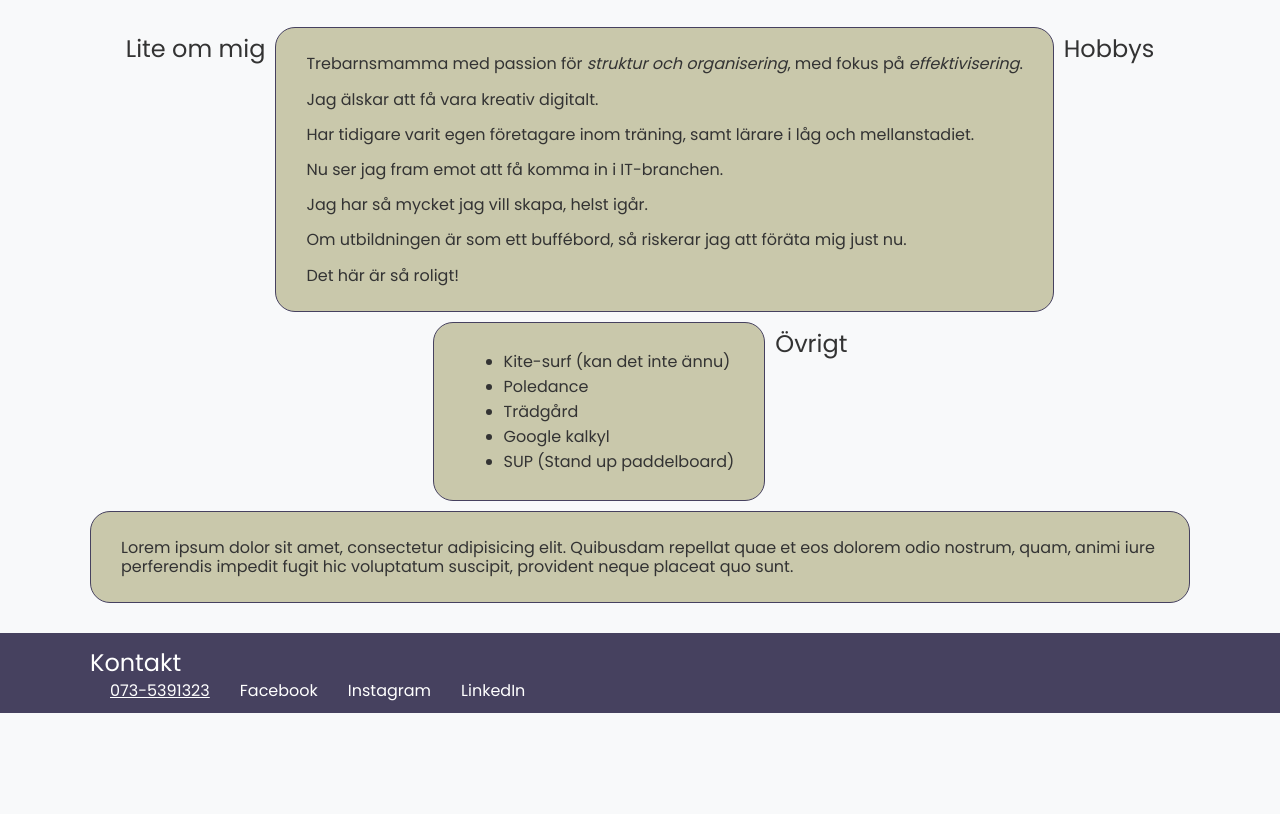
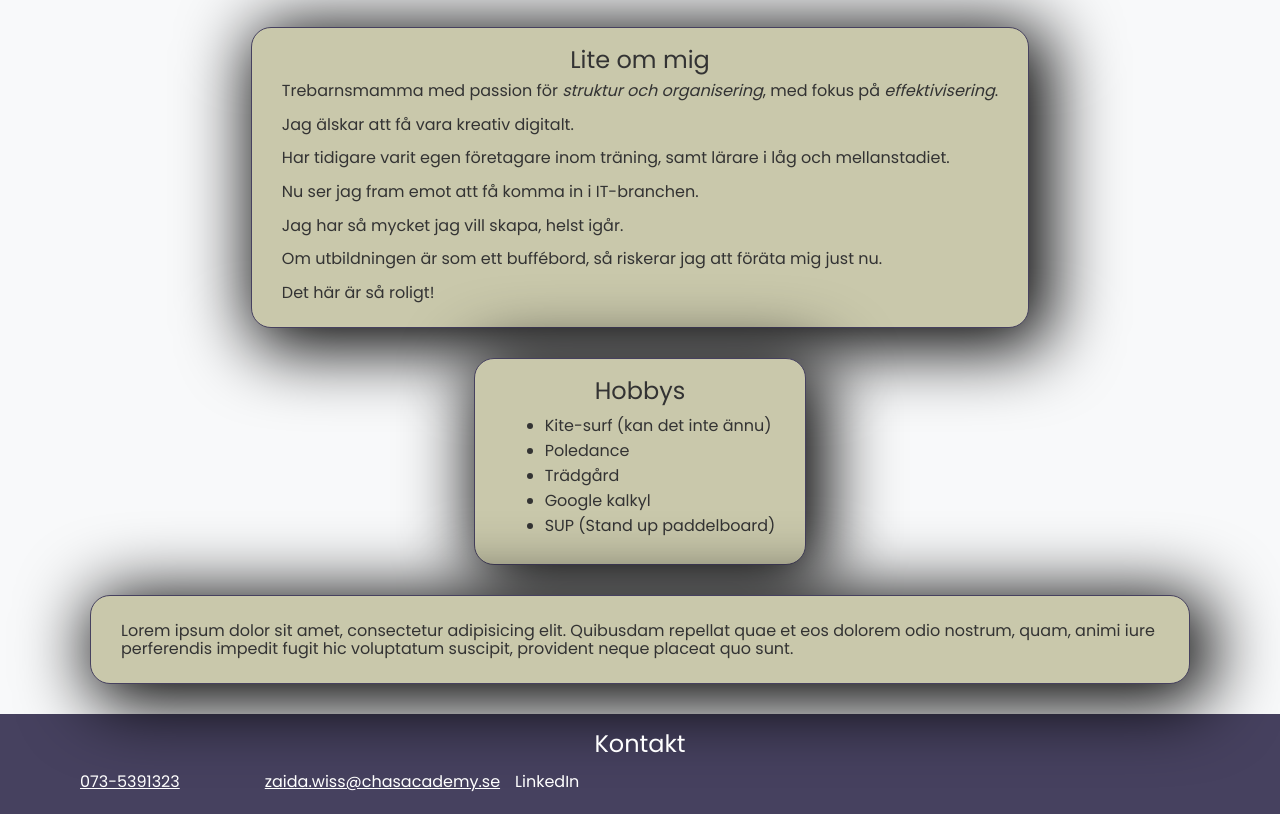
Before and after one commit to zaida-wiss/project-x1, a plain HTML site: page index.html in a window 1280 px wide. Shown: the part 383-1197 px from the top of the page. Before the commit the page ends 1096 px from the top, so only its background shows below. Drawn offline with Linux system fonts and the light colour scheme.

Commit message:
nu är allt bättre

```diff
--- a/index.html
+++ b/index.html
@@ -25,8 +25,8 @@
   <main>
     <section>
       <div class= "presentations-container">
-        <h2>Lite om mig</h2>
         <div class= "presentations-box1">
+          <h2>Lite om mig</h2>
           <p>Trebarnsmamma med passion för <em>struktur och organisering</em>, med fokus på <em>effektivisering</em>.</p>
           <p>Jag älskar att få vara kreativ digitalt.</p>
 
@@ -37,8 +37,8 @@
           <p>Om utbildningen är som ett buffébord, så riskerar jag att föräta mig just nu. </p>
           <p>Det här är så roligt!</p>
         </div>
-        <h2>Hobbys</h2>
         <div class= "presentations-box2">
+          <h2>Hobbys</h2>
           <ul>
             <li>Kite-surf (kan det inte ännu)</li>
             <li>Poledance</li>
@@ -47,7 +47,6 @@
             <li>SUP (Stand up paddelboard)</li>
           </ul>
         </div>
-        <h2>Övrigt</h2>
         <div class= "presentations-box3">
           <p>Lorem ipsum dolor sit amet, consectetur adipisicing elit. Quibusdam repellat quae et eos dolorem odio nostrum, quam, animi iure perferendis impedit fugit hic voluptatum suscipit, provident neque placeat quo sunt.</p>
         </div>
@@ -56,12 +55,11 @@
   </main>
 
   <footer>
-    <section>
+    <section class="contact">
       <h2>Kontakt</h2>
-        <ul>
+        <ul class="footer-links">
           <li><a href="tel:+46735391323">073-5391323</a></li>
-          <li>Facebook</li>
-          <li>Instagram</li>
+          <li><a href="mailto: zaida.wiss@chasacademy.se">zaida.wiss@chasacademy.se</a></li>
           <li>LinkedIn</li>
         </ul>
     </section>
--- a/style.css
+++ b/style.css
@@ -27,6 +27,7 @@ header h1{
   line-height: 1.2;
   font-weight: 600;
   margin: 0;
+  color: #c9c8ab
 }
 
 /*NAVIGATION*/
@@ -100,6 +101,7 @@ img {
 p{
   line-height: 1.2;
   font-weight: 100;
+  line-height: 1.1em;
 }
 
 h1{
@@ -111,6 +113,7 @@ h2{
   line-height: 4px;
   font-weight: normal;
   justify-content: center;
+  text-align: center;
 }
 h3{
   line-height: 4px;
@@ -125,7 +128,7 @@ h3{
   display: flex;
   flex-wrap: wrap;
   justify-content: center;
-  gap: 10px;
+  gap: 30px;
 }
 
 .presentations-box1{
@@ -133,6 +136,7 @@ h3{
   background-color: #c9c8ab;
   border: #46415f solid 1px;
   border-radius: 20px;
+  box-shadow: 10px 10px 70px 10px black;
   padding: 10px 30px 10px 30px;
   width: 1fr;
 }
@@ -141,6 +145,7 @@ h3{
   background-color: #c9c8ab;
   border: #46415f solid 1px;
   border-radius: 20px;
+  box-shadow: 10px 10px 70px 10px black;
   padding: 10px 30px 10px 30px;
   width: 1fr;
 }
@@ -149,6 +154,16 @@ h3{
   background-color: #c9c8ab;
   border: #46415f solid 1px;
   border-radius: 20px;
+  box-shadow: 10px 10px 70px 10px black;
   padding: 10px 30px 10px 30px;
   width: 1fr;
 }
+
+.footer-links {
+  display:flex;
+  flex-direction: row;
+  flex:1;
+  margin: 0px;
+  padding: 10px;
+  gap:15px;
+}
```
